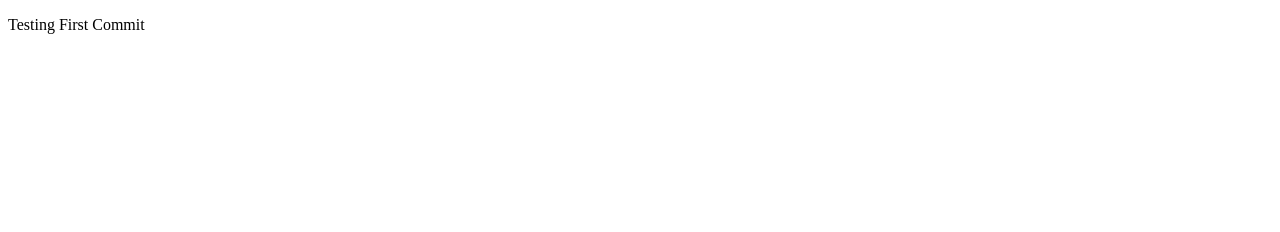
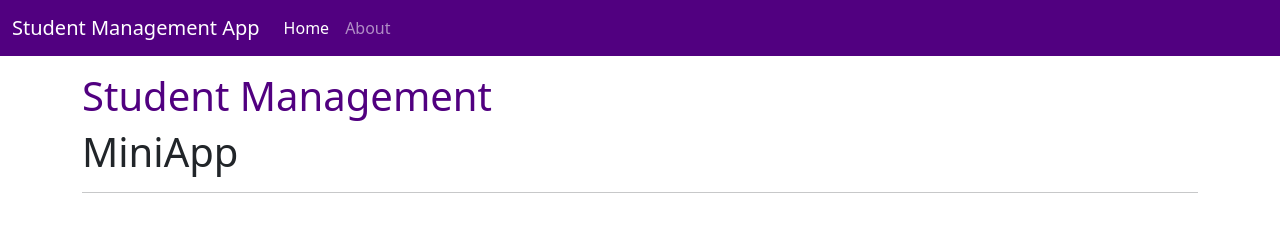
Before and after one commit to SuakRolando/MidTest-WebPro-Student-Management-MiniApp, a plain HTML site: page index.html in a window 1280 px wide. Drawn offline with nearby package versions, Linux system fonts and the light colour scheme.

Commit message:
Membuat navbar Membuat judul dari web aplikasi

```diff
--- a/index.html
+++ b/index.html
@@ -4,9 +4,33 @@
     <meta charset="UTF-8">
     <meta http-equiv="X-UA-Compatible" content="IE=edge">
     <meta name="viewport" content="width=device-width, initial-scale=1.0">
+    <link href="https://cdn.jsdelivr.net/npm/bootstrap@5.1.2/dist/css/bootstrap.min.css" rel="stylesheet" integrity="sha384-uWxY/CJNBR+1zjPWmfnSnVxwRheevXITnMqoEIeG1LJrdI0GlVs/9cVSyPYXdcSF" crossorigin="anonymous">
     <title>Student Management MiniApp</title>
+    <link rel="stylesheet" href="style.css">
 </head>
 <body>
-    <p>Testing First Commit</p>
+    <nav class="navbar navbar-expand-sm navbar-dark bg-indigo">
+        <div class="container-fluid">
+          <a class="navbar-brand" href="#">Student Management App</a>
+          <button class="navbar-toggler" type="button" data-bs-toggle="collapse" data-bs-target="#navbarSupportedContent" aria-controls="navbarSupportedContent" aria-expanded="false" aria-label="Toggle navigation">
+            <span class="navbar-toggler-icon"></span>
+          </button>
+          <div class="collapse navbar-collapse" id="navbarSupportedContent">
+            <ul class="navbar-nav me-auto mb-2 mb-lg-0">
+              <li class="nav-item">
+                <a class="nav-link active" aria-current="page" href="#">Home</a>
+              </li>
+              <li class="nav-item">
+                <a class="nav-link" href="#">About</a>
+              </li>
+    </nav>
+
+    <div class="container mt-3">
+        <h1 class="text-indigo fw-light">Student Management</h1>
+        <h1 class="fw-light">MiniApp</h1>
+        <hr>
+    </div>
+
+      <script src="https://cdn.jsdelivr.net/npm/bootstrap@5.1.2/dist/js/bootstrap.bundle.min.js" integrity="sha384-kQtW33rZJAHjgefvhyyzcGF3C5TFyBQBA13V1RKPf4uH+bwyzQxZ6CmMZHmNBEfJ" crossorigin="anonymous"></script>
 </body>
 </html>
--- /dev/null
+++ b/style.css
@@ -0,0 +1,8 @@
+.bg-indigo
+{
+    background-color: rgb(81, 0, 128) !important;
+}
+.text-indigo
+{
+    color: rgb(81, 0, 128) !important;
+}
```
